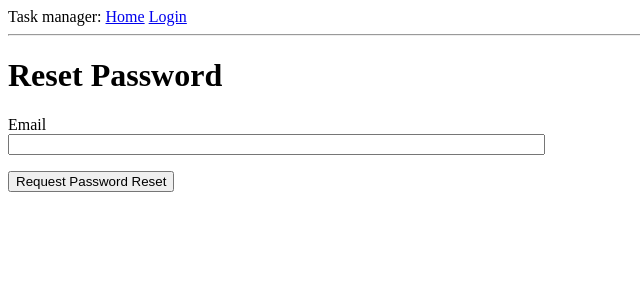
After one commit to SLotAbr/Task_manager, a Flask app: page /reset_password_request in a window 1280 px wide. The commit adds this page. Shown: the top 300 px of the page, without its empty margins (0-640 px from the left). Run offline with Flask 3, Linux system fonts and the light colour scheme.

Commit message:
forms and routes for password reset functions

```diff
--- a/app/forms.py
+++ b/app/forms.py
@@ -29,3 +29,15 @@ class RegistrationForm(FlaskForm):
 		user = User.query.filter_by(email=email.data).first()
 		if user is not None:
 			raise ValidationError('Please use a different email address.')
+
+
+class ResetPasswordRequestForm(FlaskForm):
+	email = StringField('Email', validators=[DataRequired(), Email()])
+	submit = SubmitField('Request Password Reset')
+
+
+class ResetPasswordForm(FlaskForm):
+	password = PasswordField('Password', validators=[DataRequired()])
+	password2 = PasswordField(
+		'Repeat Password', validators=[DataRequired(), EqualTo('password')])
+	submit = SubmitField('Request Password Reset')
--- a/app/routes.py
+++ b/app/routes.py
@@ -1,7 +1,9 @@
 from flask import render_template, redirect, url_for, flash
 from app import app, db
-from app.forms import LoginForm, RegistrationForm
+from app.forms import LoginForm, RegistrationForm, ResetPasswordRequestForm, \
+	ResetPasswordForm
 from app.models import User
+from app.email import send_password_reset_email
 from flask_login import current_user, login_user, logout_user, login_required
 
 
@@ -47,3 +49,37 @@ def register():
 		flash('Your registration is successful!')
 		return redirect(url_for('login'))
 	return render_template('register.html', form=form)
+
+
+@app.route('/reset_password_request', methods=['GET', 'POST'])
+def reset_password_request():
+	if current_user.is_authenticated:
+		return redirect(url_for('index'))
+	form = ResetPasswordRequestForm()
+	if form.validate_on_submit():
+		user = User.query.filter_by(email=form.email.data).first()
+		if user:
+			send_password_reset_email(user)
+		# The message is displayed even if the provided email is unknown.
+		# This way clients cannot use the form to figure out if a
+		# given user is a member or not
+		flash('Check your email for the instructions to reset your password')
+		return redirect(url_for('login'))
+	return render_template('reset_password_request.html',
+							title='Reset Password', form=form)
+
+
+@app.route('/reset_password/<token>', methods=['GET', 'POST'])
+def reset_password(token):
+	if current_user.is_authenticated:
+		return redirect(url_for('index'))
+	user = User.verify_reset_password_token(token)
+	if not user:
+		return redirect(url_for('index'))
+	form = ResetPasswordForm()
+	if form.validate_on_submit():
+		user.set_password(form.password.data)
+		db.session.commit()
+		flash('Your password has been reset')
+		return redirect(url_for('login'))
+	return render_template('reset_password.html', form=form)
--- a/app/templates/login.html
+++ b/app/templates/login.html
@@ -18,4 +18,7 @@
 		<p>{{ form.submit() }}</p>
 	</form>
 	<p>New User? <a href="{{ url_for('register') }}">Click to Register!</a></p>
+	<p>Forgot Your Password?
+		<a href="{{ url_for('reset_password_request') }}">Click to Reset It</a>
+	</p>
 {% endblock %}
--- /dev/null
+++ b/app/templates/reset_password_request.html
@@ -0,0 +1,13 @@
+{% extends "base.html" %}
+
+{% block content %}
+	<h1>Reset Password</h1>
+	<form action="" method="post">
+		{{ form.hidden_tag() }}
+		<p>
+			{{ form.email.label }}<br>
+			{{ form.email(size=64) }}<br>
+		</p>
+		<p>{{ form.submit() }}</p>
+	</form>
+{% endblock %}
```
Also changed, not shown: app/templates/reset_password.html (added, +17 -0 lines).
